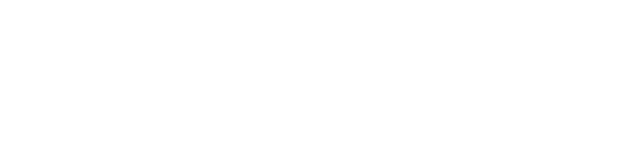
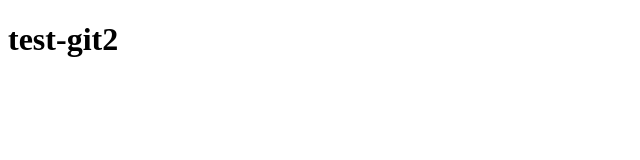
Before and after one commit to Zam707/test-git2, a plain HTML site: page index.html in a window 1280 px wide. Shown: the whole page, without its empty margins (0-640 px from the left). Drawn offline with Linux system fonts and the light colour scheme.

```diff
--- a/index.html
+++ b/index.html
@@ -9,6 +9,7 @@
 
 <body>
     <script src="index.js"></script>
+    <h1>test-git2</h1>
 </body>
 
 </html>
```
Also changed, not shown: 2 other files.
